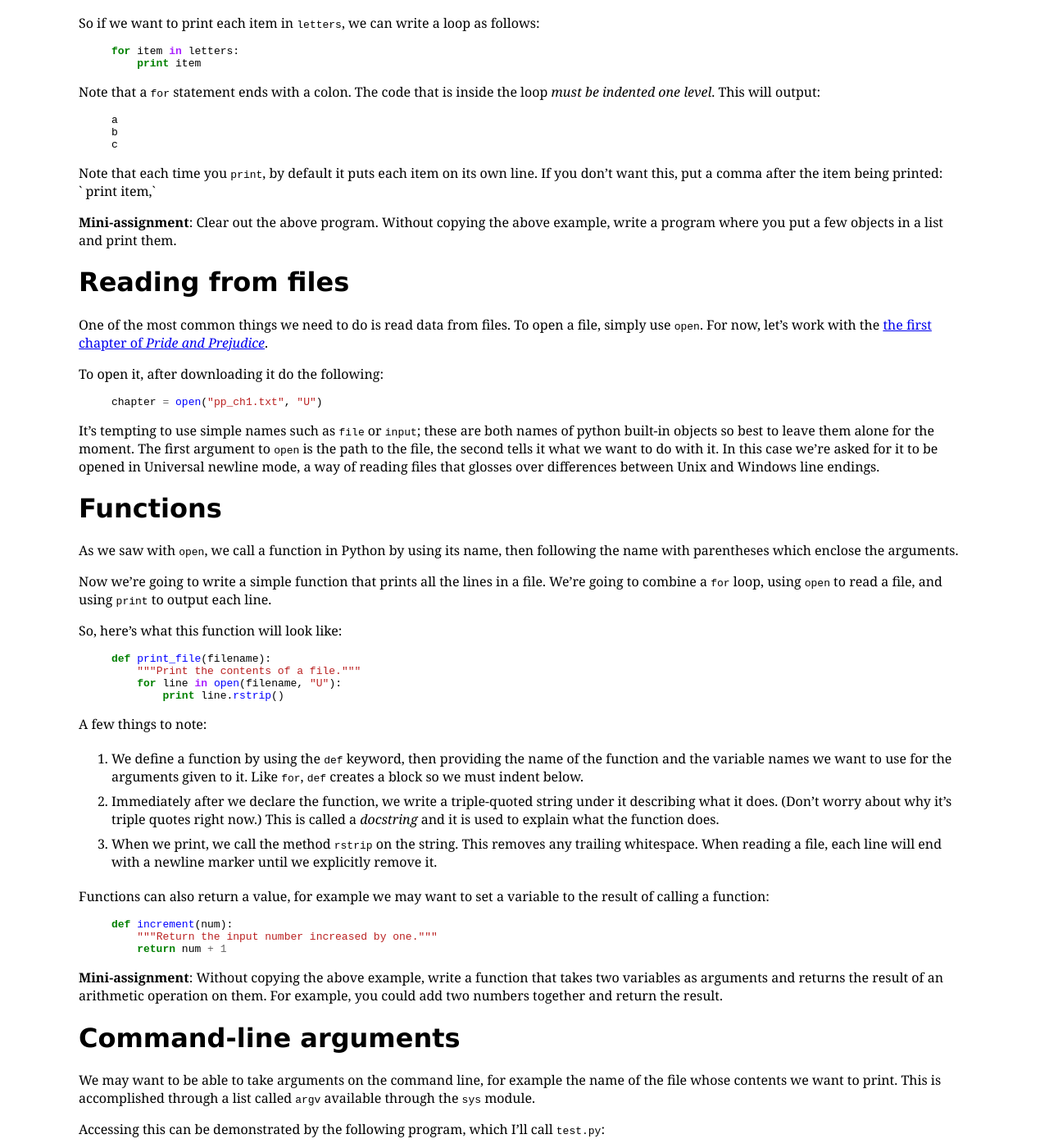
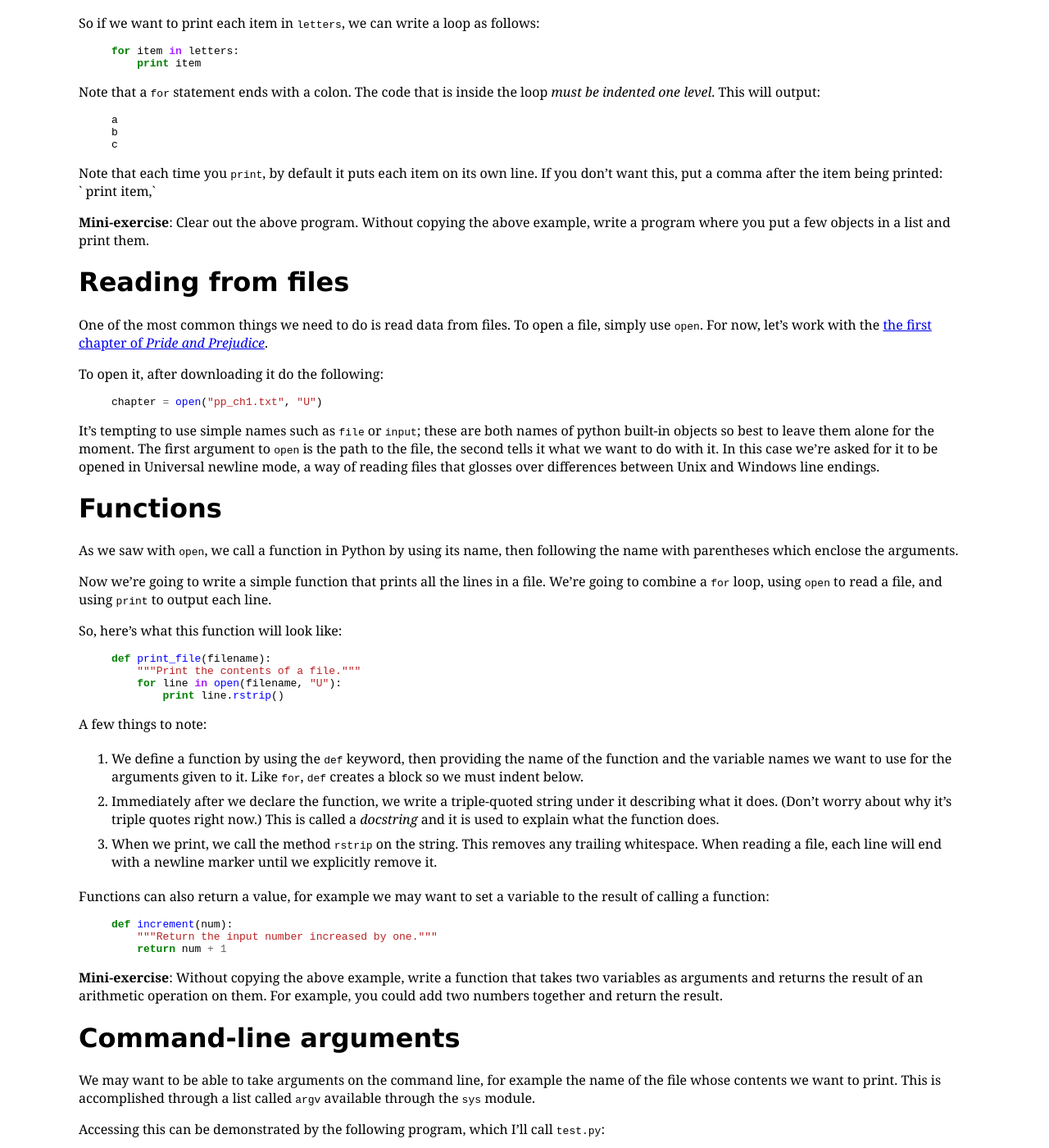
Before and after one commit to pybootcamp/pybootcamp.github.io, a Jekyll site: the page built from bootcamp/firstprogram.md, in a window 1280 px wide and 1400 px high, scrolled down 1398 px. Shown: the whole window at 82% size. Built offline with Jekyll 4.4.1, drawn with Linux system fonts in a browser that asks for light colours; comment, search, counter and statistics services are not loaded.

Commit message:
Rename mini-assignments.

```diff
--- a/bootcamp/firstprogram.md
+++ b/bootcamp/firstprogram.md
@@ -99,7 +99,7 @@ own line. If you don't want this, put a comma after the item being
 printed:
 ` print item,`
 
-**Mini-assignment**: Clear out the above program. Without copying the
+**Mini-exercise**: Clear out the above program. Without copying the
  above example, write a program where you put a few objects in a list
  and print them.
 
@@ -161,7 +161,7 @@ def increment(num):
     return num + 1
 {% endhighlight %}
 
-**Mini-assignment**: Without copying the above example, write a
+**Mini-exercise**: Without copying the above example, write a
   function that takes two variables as arguments and returns the
   result of an arithmetic operation on them. For example, you could
   add two numbers together and return the result.
```
